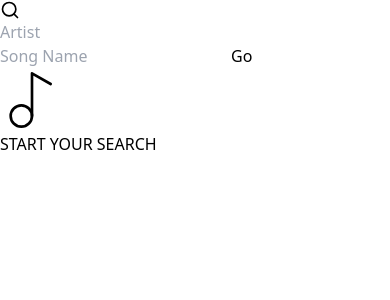
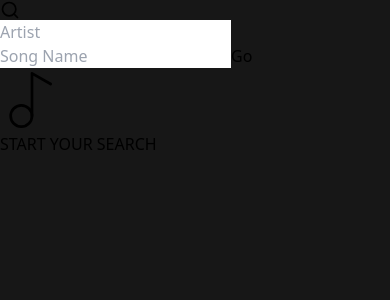
Before and after one commit to SaadSohail-1/groove001, a React (Vite) app: page / in a window 390 px wide. Shown: the top 300 px of the page. Built offline with nearby package versions, Linux system fonts and the light colour scheme.

Commit message:
fixed white screen issue on mobile screens

```diff
--- a/src/index.css
+++ b/src/index.css
@@ -1,3 +1,11 @@
 @tailwind base;
 @tailwind components;
 @tailwind utilities;
+
+/* ADD THIS SECTION */
+html, body {
+  background-color: #171717; /* This matches neutral-900 */
+  margin: 0;
+  padding: 0;
+  overflow-x: hidden; /* Prevents side-scrolling glitches */
+}
```
